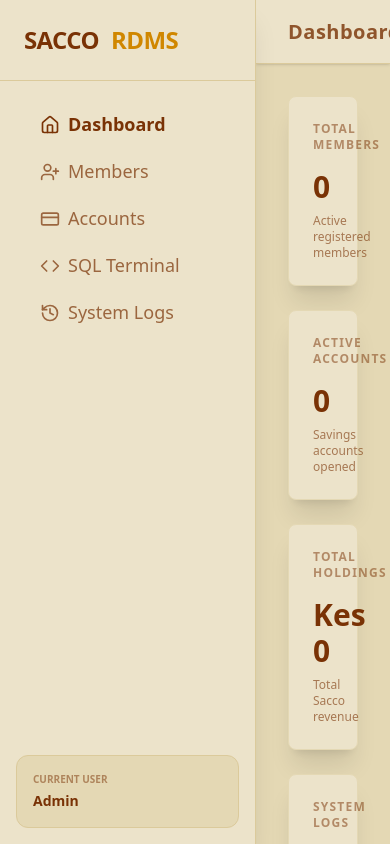
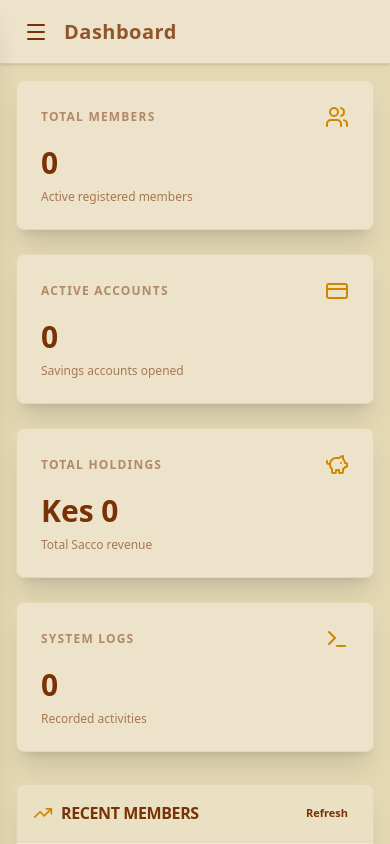
Before and after one commit to blyator/Sacco_RDMS, a React (Vite) app in the folder frontend/: page / in a window 390 px wide. Built offline with nearby package versions, Linux system fonts and the light colour scheme; no server answers.

Commit message:
Mobile response update

```diff
--- a/frontend/src/App.jsx
+++ b/frontend/src/App.jsx
@@ -3,7 +3,6 @@ import toast, { Toaster } from 'react-hot-toast';
 import { Users, PiggyBank, Terminal, CreditCard } from 'lucide-react';
 import './App.css';
 
-// Components
 import Sidebar from './components/Sidebar';
 import TopBar from './components/TopBar';
 import Dashboard from './components/Dashboard';
@@ -17,6 +16,7 @@ const API_BASE = import.meta.env.VITE_API_BASE
 
 function App() {
   const [activeTab, setActiveTab] = useState('DASHBOARD');
+  const [isSidebarOpen, setIsSidebarOpen] = useState(false);
   const [members, setMembers] = useState([]);
   const [accounts, setAccounts] = useState([]);
   const [logs, setLogs] = useState([]);
@@ -170,19 +170,35 @@ function App() {
 
       <Toaster position="top-right" reverseOrder={false} />
 
-      <Sidebar activeTab={activeTab} setActiveTab={setActiveTab} />
+      {isSidebarOpen && (
+        <div
+          className="fixed inset-0 bg-black/50 z-20 md:hidden"
+          onClick={() => setIsSidebarOpen(false)}
+        />
+      )}
+
+      <Sidebar
+        activeTab={activeTab}
+        setActiveTab={(tab) => {
+          setActiveTab(tab);
+          setIsSidebarOpen(false);
+        }}
+        isSidebarOpen={isSidebarOpen}
+        setIsSidebarOpen={setIsSidebarOpen}
+      />
 
 
-      <main className="flex-1 flex flex-col overflow-hidden relative">
+      <main className="flex-1 flex flex-col overflow-hidden relative w-full">
 
         <TopBar
           activeTab={activeTab}
           fetchData={fetchData}
           isLoading={isLoading}
+          setIsSidebarOpen={setIsSidebarOpen}
         />
 
 
-        <div className="flex-1 overflow-auto p-8">
+        <div className="flex-1 overflow-auto p-4 md:p-8">
 
           {activeTab === 'DASHBOARD' && (
             <Dashboard
--- a/frontend/src/components/Sidebar.jsx
+++ b/frontend/src/components/Sidebar.jsx
@@ -4,16 +4,25 @@ import {
   UserPlus,
   CreditCard,
   Code,
-  History
+  History,
+  X
 } from 'lucide-react';
 
-const Sidebar = ({ activeTab, setActiveTab }) => {
+const Sidebar = ({ activeTab, setActiveTab, isSidebarOpen, setIsSidebarOpen }) => {
   return (
-    <aside className="w-64 bg-base-100 shadow-xl z-20 flex flex-col border-r border-base-300">
-      <div className="p-6 border-b border-base-300">
+    <aside
+      className={`fixed inset-y-0 left-0 z-30 w-64 bg-base-100 shadow-xl flex flex-col border-r border-base-300 transform transition-transform duration-300 ease-in-out md:relative md:translate-x-0 ${isSidebarOpen ? 'translate-x-0' : '-translate-x-full'}`}
+    >
+      <div className="p-6 border-b border-base-300 flex items-center justify-between">
         <a className="flex items-center gap-3 text-2xl font-black tracking-tight text-base-content no-underline">
           SACCO<span className="text-accent">RDMS</span>
         </a>
+        <button
+          className="btn btn-ghost btn-xs btn-square md:hidden"
+          onClick={() => setIsSidebarOpen(false)}
+        >
+          <X className="w-5 h-5" />
+        </button>
       </div>
 
       <nav className="flex-1 p-4">
--- a/frontend/src/components/TopBar.jsx
+++ b/frontend/src/components/TopBar.jsx
@@ -1,9 +1,14 @@
 import React from 'react';
-import { Bell, RefreshCw } from 'lucide-react';
+import { Bell, RefreshCw, Menu } from 'lucide-react';
 
-const TopBar = ({ activeTab, fetchData, isLoading }) => {
+const TopBar = ({ activeTab, fetchData, isLoading, setIsSidebarOpen }) => {
   return (
-    <header className="navbar bg-base-100 shadow-sm px-8 z-10 border-b border-base-300 h-16 shrink-0">
+    <header className="navbar bg-base-100 shadow-sm px-4 md:px-8 z-10 border-b border-base-300 h-16 shrink-0">
+      <div className="flex-none md:hidden mr-2">
+        <button onClick={() => setIsSidebarOpen(true)} className="btn btn-square btn-ghost">
+          <Menu className="h-6 w-6" />
+        </button>
+      </div>
       <div className="flex-1">
          <h2 className="text-xl font-bold capitalize opacity-80 tracking-wide">{activeTab.toLowerCase()}</h2>
       </div>
```
